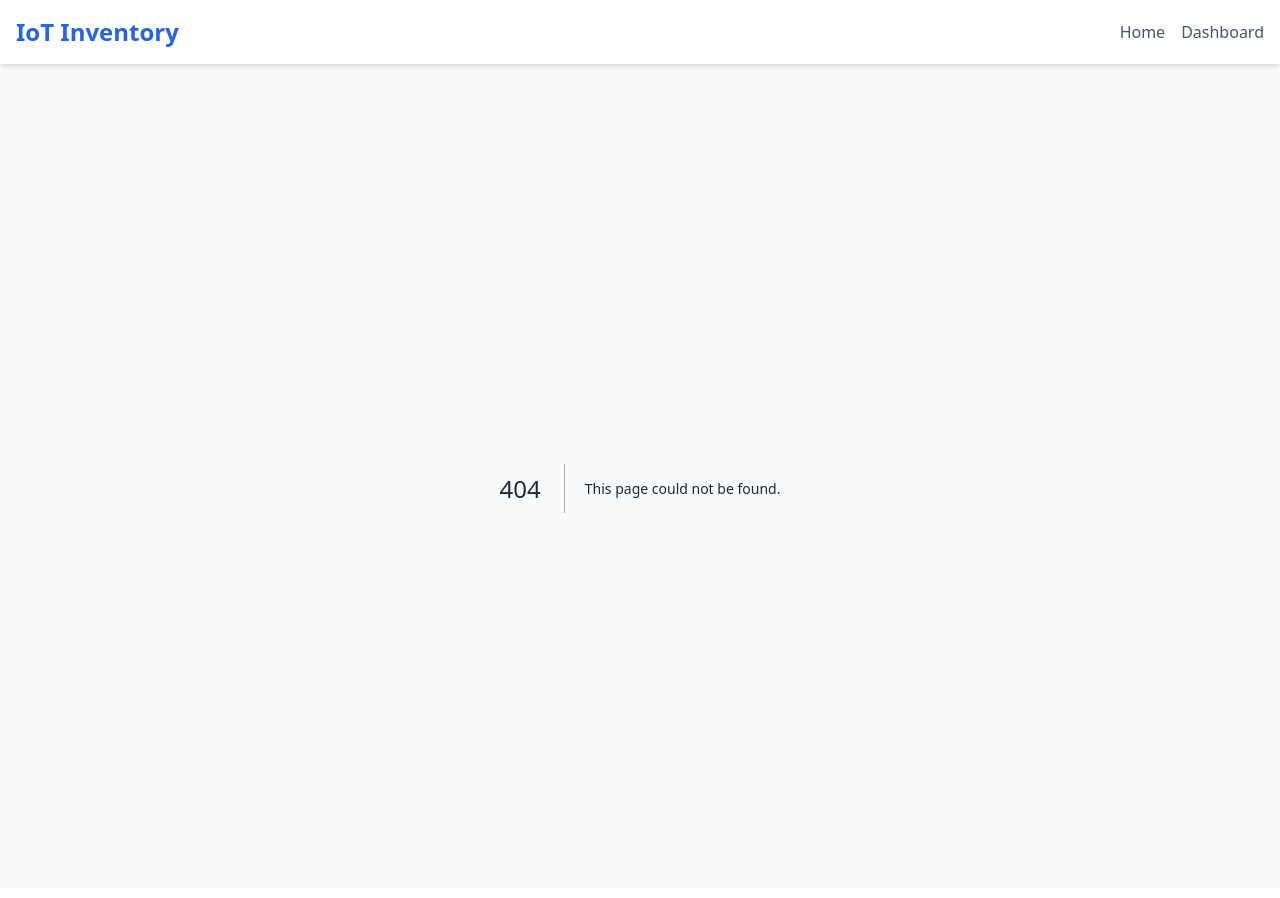
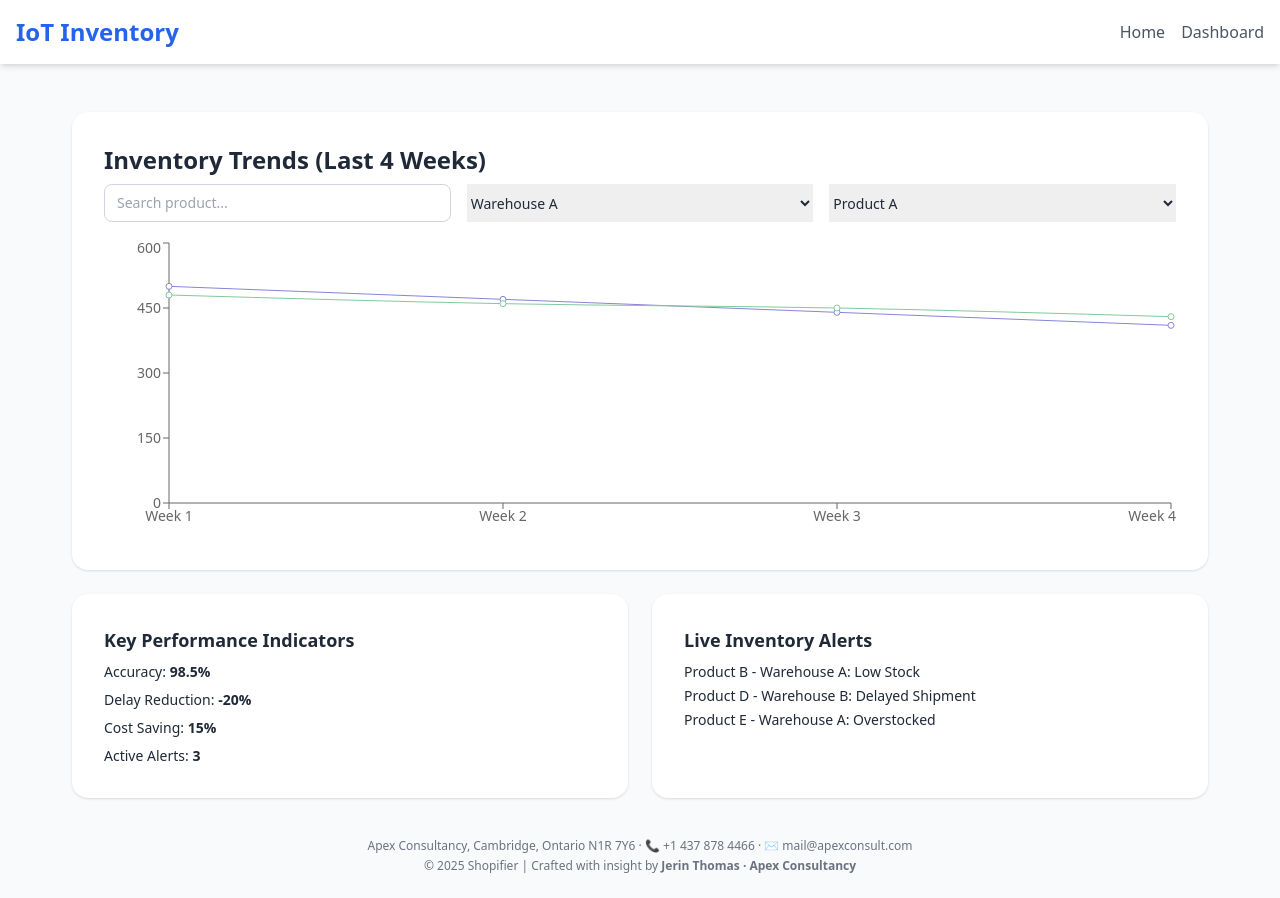
Before and after one commit to Apex-creators/IoT-Inventory-Dashboard, a Next.js app: page /dashboard in a window 1280 px wide. Before the commit this address had no page. Built offline with nearby package versions, Linux system fonts and the light colour scheme.

Commit message:
Update and rename dashboard_updated.js to dashboard.js

```diff
--- /dev/null
+++ b/src/pages/dashboard.js
@@ -0,0 +1,152 @@
+
+import { useState } from "react";
+import { Card, CardContent } from "../components/ui/card";
+import { Button } from "../components/ui/button";
+import { Input } from "../components/ui/input";
+import {
+  LineChart,
+  Line,
+  XAxis,
+  YAxis,
+  Tooltip,
+  ResponsiveContainer,
+} from "recharts";
+import { Select, SelectTrigger, SelectContent, SelectItem } from "../components/ui/select";
+
+const productData = {
+  "Product A": [
+    { name: "Week 1", inventory: 500, predicted: 480 },
+    { name: "Week 2", inventory: 470, predicted: 460 },
+    { name: "Week 3", inventory: 440, predicted: 450 },
+    { name: "Week 4", inventory: 410, predicted: 430 },
+  ],
+  "Product B": [
+    { name: "Week 1", inventory: 300, predicted: 280 },
+    { name: "Week 2", inventory: 290, predicted: 270 },
+    { name: "Week 3", inventory: 270, predicted: 260 },
+    { name: "Week 4", inventory: 250, predicted: 240 },
+  ],
+  "Product C": [
+    { name: "Week 1", inventory: 700, predicted: 680 },
+    { name: "Week 2", inventory: 690, predicted: 670 },
+    { name: "Week 3", inventory: 670, predicted: 660 },
+    { name: "Week 4", inventory: 650, predicted: 640 },
+  ],
+  "Product D": [
+    { name: "Week 1", inventory: 400, predicted: 390 },
+    { name: "Week 2", inventory: 390, predicted: 380 },
+    { name: "Week 3", inventory: 370, predicted: 360 },
+    { name: "Week 4", inventory: 350, predicted: 340 },
+  ],
+  "Product E": [
+    { name: "Week 1", inventory: 600, predicted: 580 },
+    { name: "Week 2", inventory: 580, predicted: 570 },
+    { name: "Week 3", inventory: 560, predicted: 550 },
+    { name: "Week 4", inventory: 540, predicted: 530 },
+  ]
+};
+
+export default function Dashboard() {
+  const [selectedProduct, setSelectedProduct] = useState("Product A");
+  const [filter, setFilter] = useState("");
+  const [warehouse, setWarehouse] = useState("");
+
+  const alerts = [
+    { id: 1, message: "Product B - Warehouse A: Low Stock" },
+    { id: 2, message: "Product D - Warehouse B: Delayed Shipment" },
+    { id: 3, message: "Product E - Warehouse A: Overstocked" },
+  ];
+
+  const kpis = {
+    "Product A": { accuracy: "98.5%", delay: "-20%", cost: "15%" },
+    "Product B": { accuracy: "97.0%", delay: "-10%", cost: "12%" },
+    "Product C": { accuracy: "99.2%", delay: "-25%", cost: "18%" },
+    "Product D": { accuracy: "96.8%", delay: "-8%", cost: "10%" },
+    "Product E": { accuracy: "98.9%", delay: "-22%", cost: "14%" },
+  };
+
+  const currentKPIs = kpis[selectedProduct];
+
+  return (
+    <div className="p-6 grid grid-cols-1 md:grid-cols-2 gap-6">
+      <Card className="col-span-2">
+        <CardContent className="p-4">
+          <h2 className="text-2xl font-bold mb-2">Inventory Trends (Last 4 Weeks)</h2>
+          <div className="grid grid-cols-1 md:grid-cols-3 gap-4 mb-4 mt-2">
+            <Input
+              placeholder="Search product..."
+              value={filter}
+              onChange={(e) => setFilter(e.target.value)}
+              className="w-full"
+            />
+            <Select onValueChange={setWarehouse}>
+              <SelectTrigger className="w-full">{warehouse || "Select Warehouse"}</SelectTrigger>
+              <SelectContent>
+                <SelectItem value="Warehouse A">Warehouse A</SelectItem>
+                <SelectItem value="Warehouse B">Warehouse B</SelectItem>
+              </SelectContent>
+            </Select>
+            <Select value={selectedProduct} onValueChange={setSelectedProduct}>
+              <SelectTrigger className="w-full">{selectedProduct}</SelectTrigger>
+              <SelectContent>
+                {Object.keys(productData).map((prod) => (
+                  <SelectItem key={prod} value={prod}>{prod}</SelectItem>
+                ))}
+              </SelectContent>
+            </Select>
+          </div>
+
+          <ResponsiveContainer width="100%" height={300}>
+            <LineChart data={productData[selectedProduct]}>
+              <XAxis dataKey="name" />
+              <YAxis />
+              <Tooltip />
+              <Line
+                type="monotone"
+                dataKey="inventory"
+                stroke="#8884d8"
+                name="Inventory"
+              />
+              <Line
+                type="monotone"
+                dataKey="predicted"
+                stroke="#82ca9d"
+                name="Predicted"
+              />
+            </LineChart>
+          </ResponsiveContainer>
+        </CardContent>
+      </Card>
+
+      <Card>
+        <CardContent className="p-4">
+          <h3 className="text-lg font-semibold mb-2">Key Performance Indicators</h3>
+          <ul className="space-y-2">
+            <li>Accuracy: <strong>{currentKPIs.accuracy}</strong></li>
+            <li>Delay Reduction: <strong>{currentKPIs.delay}</strong></li>
+            <li>Cost Saving: <strong>{currentKPIs.cost}</strong></li>
+            <li>Active Alerts: <strong>{alerts.length}</strong></li>
+          </ul>
+        </CardContent>
+      </Card>
+
+      <Card>
+        <CardContent className="p-4">
+          <h3 className="text-lg font-semibold mb-2">Live Inventory Alerts</h3>
+          <ul className="space-y-1 text-sm">
+            {alerts.map((alert) => (
+              <li key={alert.id} className="hover:underline cursor-pointer">
+                {alert.message}
+              </li>
+            ))}
+          </ul>
+        </CardContent>
+      </Card>
+
+      <div className="col-span-2 text-center text-xs text-gray-500 mt-4">
+        <p>Apex Consultancy, Cambridge, Ontario N1R 7Y6 · 📞 +1 437 878 4466 · ✉️ mail@apexconsult.com</p>
+        <p className="mt-1">© 2025 Shopifier | Crafted with insight by <strong>Jerin Thomas · Apex Consultancy</strong></p>
+      </div>
+    </div>
+  );
+}
--- a/src/pages/dashboard_updated.js
+++ /dev/null
@@ -1,2 +0,0 @@
-
-// placeholder, will be replaced with enhanced dashboard file if needed
```
